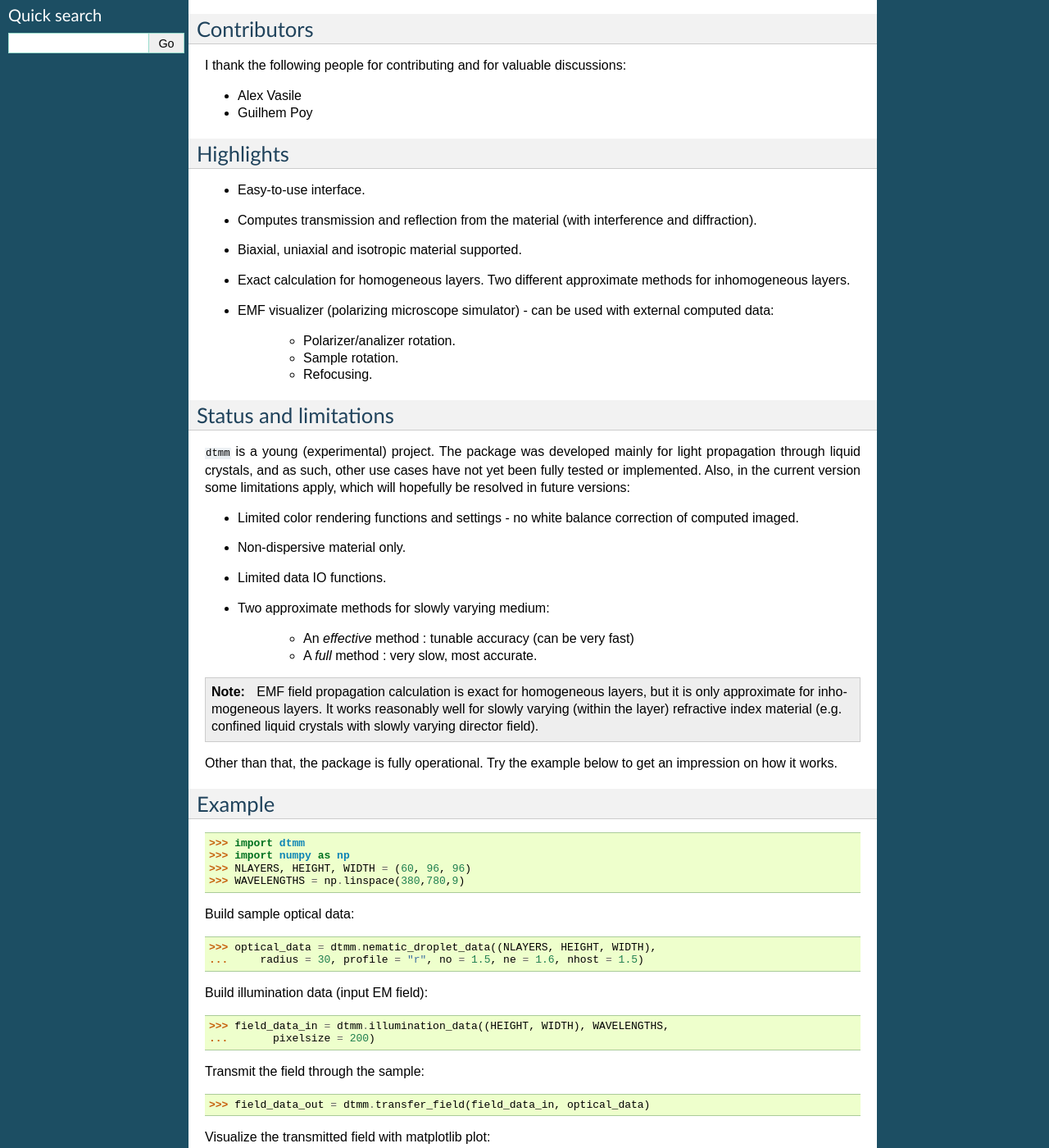
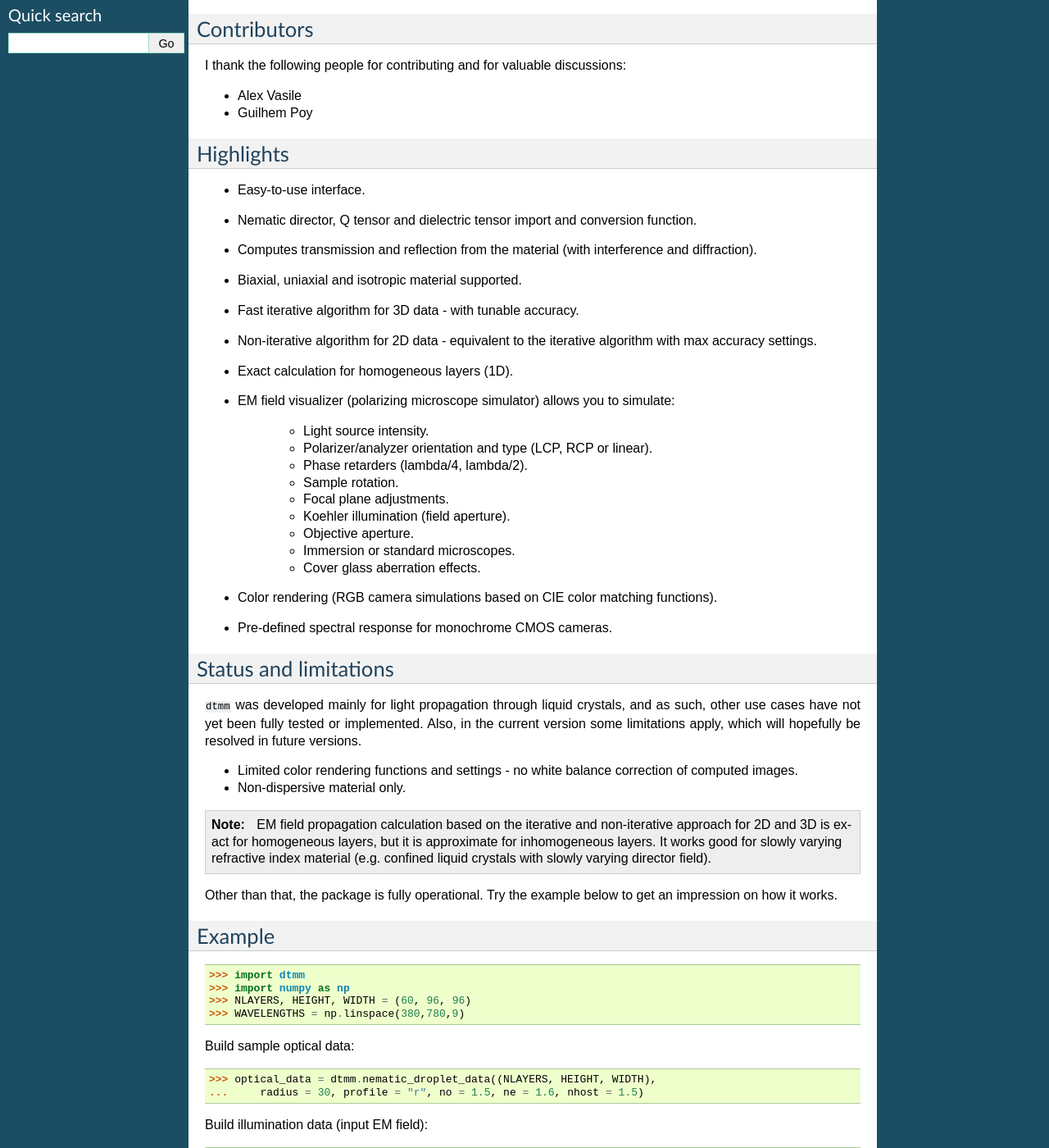
Before and after one commit to IJSComplexMatter/dtmm, a Sphinx documentation site: the page built from doc/introduction.rst, in a window 1280 px wide and 1400 px high, scrolled down 372 px. Shown: the whole window at 82% size. Built offline with Sphinx 7.4.7, drawn with Linux system fonts in a browser that asks for light colours; formulas are drawn with MathJax 3; pages that are not in the unit, such as notebooks, are missing from menus.

Commit message:
docs updated

```diff
--- a/doc/introduction.rst
+++ b/doc/introduction.rst
@@ -24,36 +24,40 @@ Highlights
 ----------
 
 * Easy-to-use interface.
+* Nematic director, Q tensor and dielectric tensor import and conversion function.
 * Computes transmission and reflection from the material (with interference and diffraction).
 * Biaxial, uniaxial and isotropic material supported.
-* Exact calculation for homogeneous layers. Two different approximate methods for inhomogeneous layers.
-* EMF visualizer (polarizing microscope simulator) - can be used with external computed data:
+* Fast iterative algorithm for 3D data - with tunable accuracy.
+* Non-iterative algorithm for 2D data - equivalent to the iterative algorithm with max accuracy settings.
+* Exact calculation for homogeneous layers (1D).
+* EM field visualizer (polarizing microscope simulator) allows you to simulate:
 
-   * Polarizer/analizer rotation.
+   * Light source intensity.
+   * Polarizer/analyzer orientation and type (LCP, RCP or linear).
+   * Phase retarders (lambda/4, lambda/2).
    * Sample rotation.
-   * Refocusing.
+   * Focal plane adjustments.
+   * Koehler illumination (field aperture).
+   * Objective aperture.
+   * Immersion or standard microscopes.
+   * Cover glass aberration effects.
 
+* Color rendering (RGB camera simulations based on CIE color matching functions).
+* Pre-defined spectral response for monochrome CMOS cameras.
 
 Status and limitations
 ----------------------
 
-``dtmm`` is a young (experimental) project. The package was developed mainly for light propagation through liquid crystals, and as such, other use cases have not yet been fully tested or implemented. Also, in the current version some limitations apply, which will hopefully be resolved in future versions:
+``dtmm`` was developed mainly for light propagation through liquid crystals, and as such, other use cases have not yet been fully tested or implemented. Also, in the current version some limitations apply, which will hopefully be resolved in future versions.
 
-* Limited color rendering functions and settings - no white balance correction of computed imaged.
+* Limited color rendering functions and settings - no white balance correction of computed images.
 * Non-dispersive material only.
-* Limited data IO functions.
-* Two approximate methods for slowly varying medium:
-
-   * An `effective` method : tunable accuracy (can be very fast)
-   * A `full` method : very slow, most accurate.
 
 .. note::
 
-   EMF field propagation calculation is exact for homogeneous layers, but it is only approximate for inhomogeneous layers. It works reasonably well for slowly varying (within the layer) refractive index material (e.g. confined liquid crystals with slowly varying director field).
+   EM field propagation calculation based on the iterative and non-iterative approach for 2D and 3D is exact for homogeneous layers, but it is approximate for inhomogeneous layers. It works good for slowly varying refractive index material (e.g. confined liquid crystals with slowly varying director field).
 
 Other than that, the package is fully operational. Try the example below to get an impression on how it works.
-
-
 
 Example
 -------
```
Also changed, not shown: other parts of doc/introduction.rst (+1 -1 lines), doc/datamodel.rst (+16 -2 lines).
